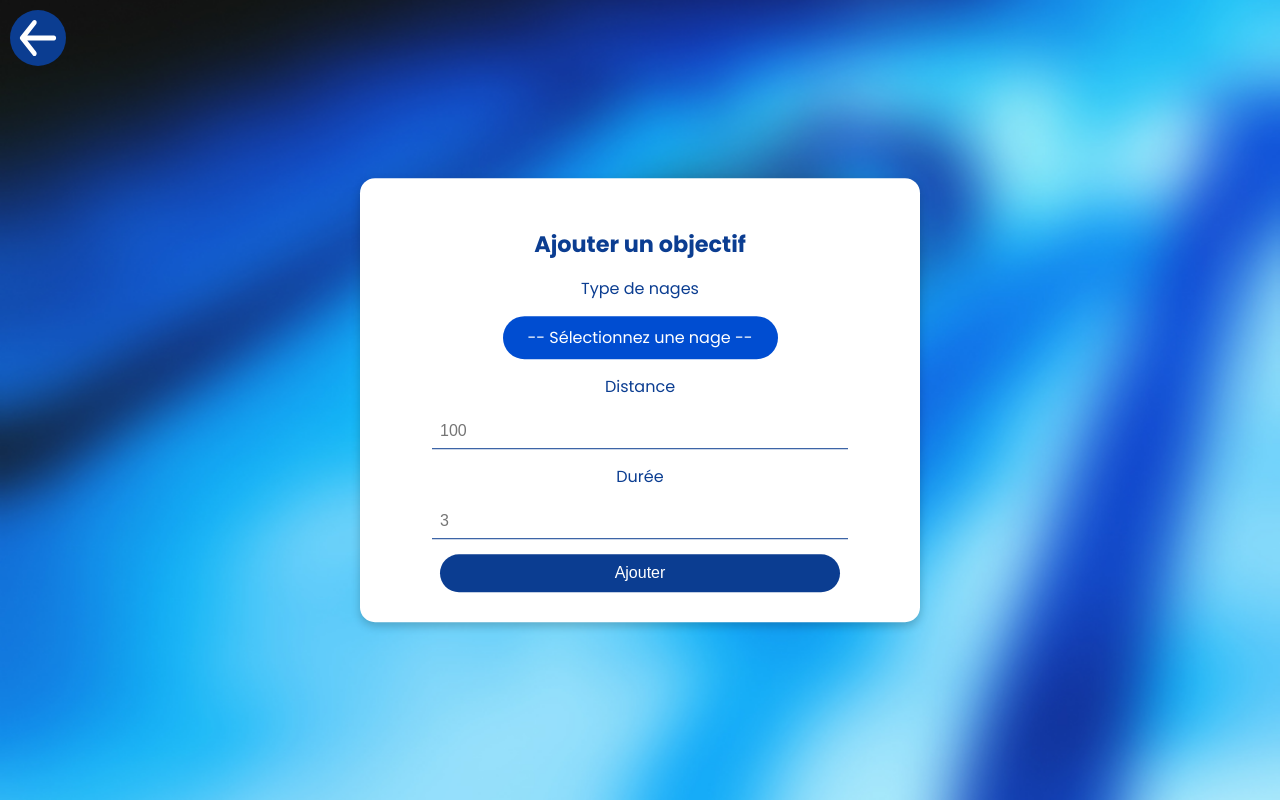
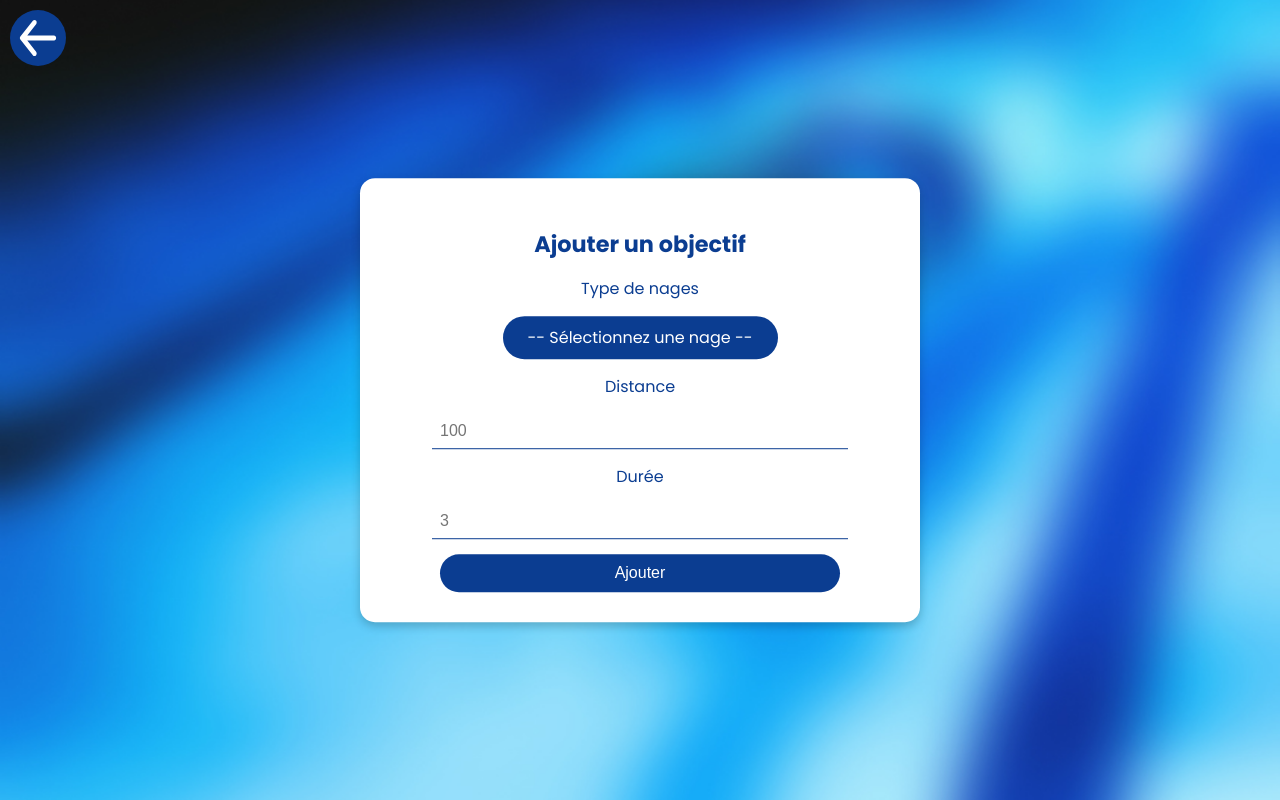
Before and after one commit to FaresBza/swimgoals_travail_bachelor, a Next.js app in the folder swimgoals_frontend/: page /add-objective/1 in a window 1280 px wide. Built offline with nearby package versions, Linux system fonts and the light colour scheme.

Commit message:
Change the background color of the selector in the goal form to use the global blue color

```diff
--- a/swimgoals_frontend/src/app/styles/FormObjective.scss
+++ b/swimgoals_frontend/src/app/styles/FormObjective.scss
@@ -50,7 +50,7 @@
                     font-size: 16px;
                     font-family: variables.$global-font-family;
                     color: variables.$white;
-                    background-color: variables.$global-blue-medium;
+                    background-color: variables.$global-blue;
                     border: none;
                     border-radius: 25px;
                     appearance: none;
```
